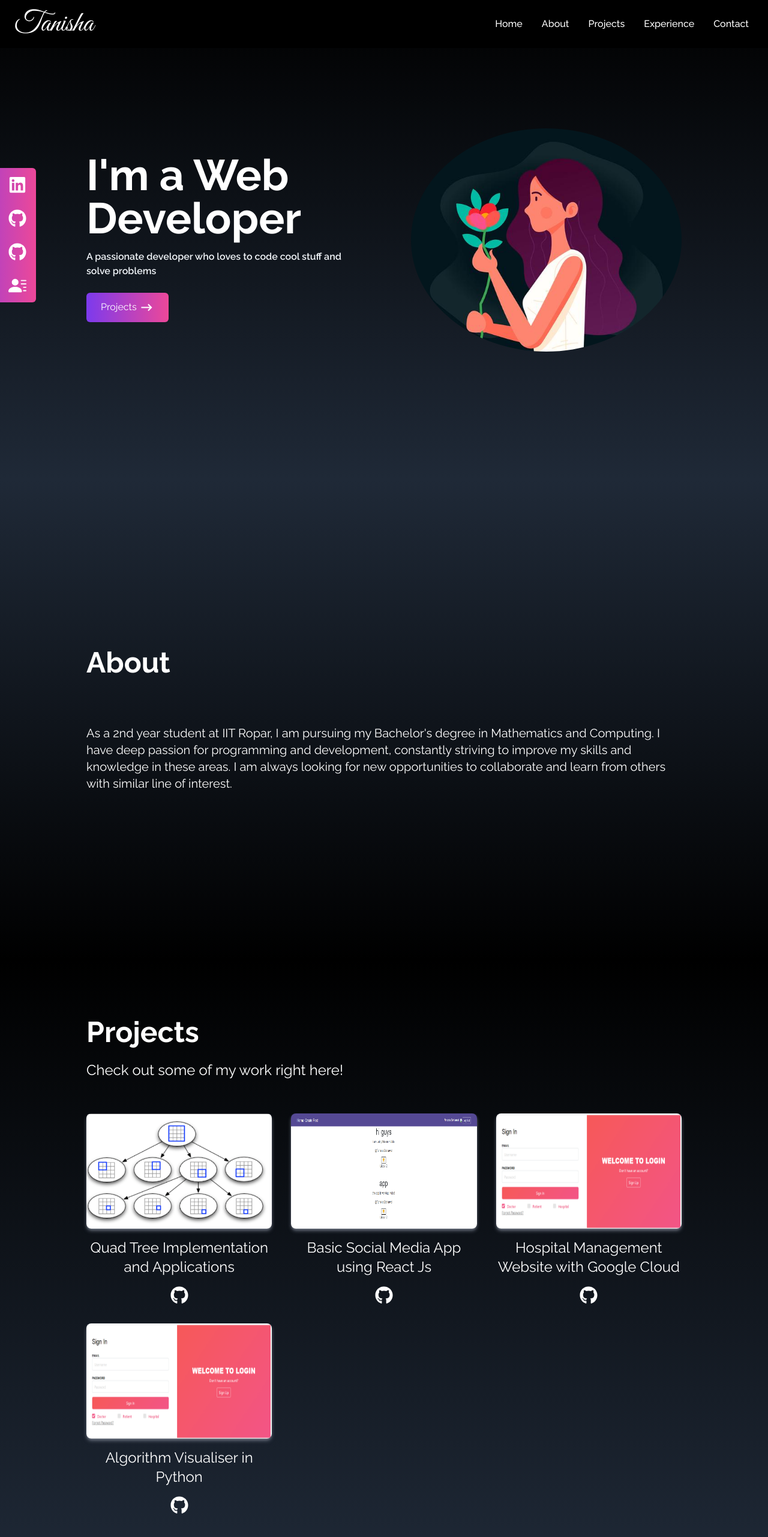
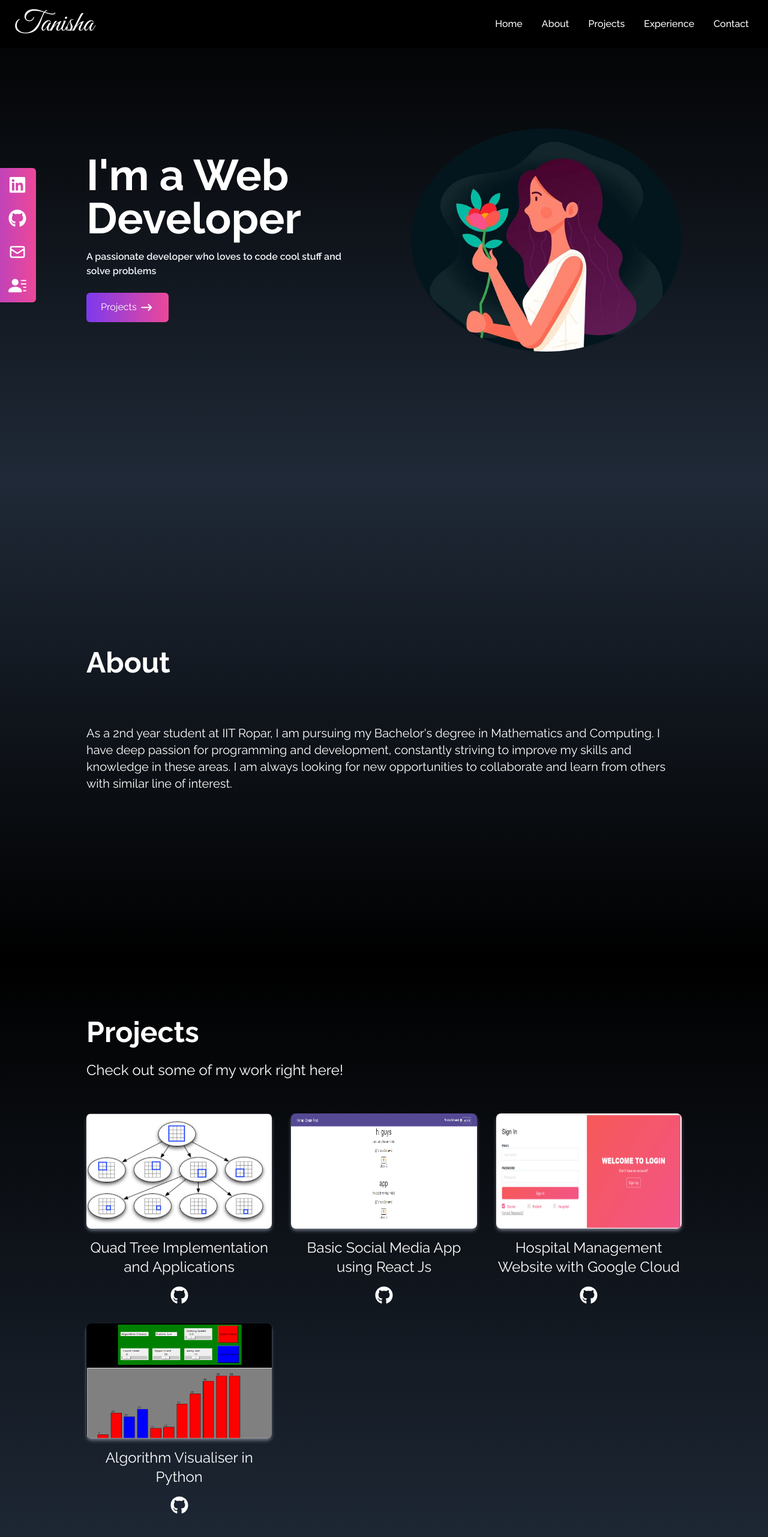
Before and after one commit to tanishadaharwal/Portfolio, a React (Create React App) app: page / in a window 1280 px wide. Shown: the top 2562 px of the page at 60% size. Built offline with nearby package versions, Linux system fonts and the light colour scheme.

Commit message:
more changes

```diff
--- a/src/components/Navbar.js
+++ b/src/components/Navbar.js
@@ -1,4 +1,4 @@
-import {useState, useEffect} from "react";
+import {useState} from "react";
 import React from "react";
 import {FaBars, FaTimes} from "react-icons/fa";
 import {Link} from "react-scroll";
--- a/src/components/Projects.js
+++ b/src/components/Projects.js
@@ -3,7 +3,7 @@ import cure_cloud from "../assets/portfolio/cure_cloud.png";
 import quad_tree from "../assets/portfolio/quad_tree.png";
 import react_sm from "../assets/portfolio/react_sm.png";
 import algo_v from "../assets/portfolio/algo_v.png";
-import {FaGithub, FaLinkedin} from "react-icons/fa";
+import {FaGithub} from "react-icons/fa";
 const Projects = () => {
     return (
         <div name="projects" className="text-white md:h-full w-full bg-gradient-to-b from-black to-gray-800 py-20">
@@ -49,7 +49,7 @@ const Projects = () => {
 
                 <div>
 
-                    <img src={cure_cloud} alt="q" className="h-48 w-96 hover:opacity-80 hover:scale-110 duration-300 shadow-md shadow-gray-500 rounded-lg"/>
+                    <img src={algo_v} alt="q" className="h-48 w-96 hover:opacity-80 hover:scale-110 duration-300 shadow-md shadow-gray-500 rounded-lg"/>
                     <p className="mx-auto py-4 text-center text-2xl">Algorithm Visualiser in Python</p>
                     <a href="https://github.com/tanishadaharwal/Algorithm-Visualiser" className="flex justify-around items-center w-full text-white">
                     <>
--- a/src/components/SocialLinks.js
+++ b/src/components/SocialLinks.js
@@ -22,9 +22,9 @@ const SocialLinks = () => {
                     </a>
                 </li>
                 <li className="flex justify-between items-center w-40 h-14 px-4 bg-gradient-to-r from-violet-600 to-pink-500 ml-[-100px]  hover:ml-[-10px] hover:rounded-md duration-300">
-                <a href="https://github.com/tanishadaharwal" className="flex justify-between items-center w-full text-white">
+                <a href="mailto:tanisha22daharwal@gmail.com" className="flex justify-between items-center w-full text-white">
                         <>
-                        Github<FaGithub size={30}/>
+                        Mail<HiOutlineMail size={30}/>
                         </>
                     </a>
                 </li>
```
